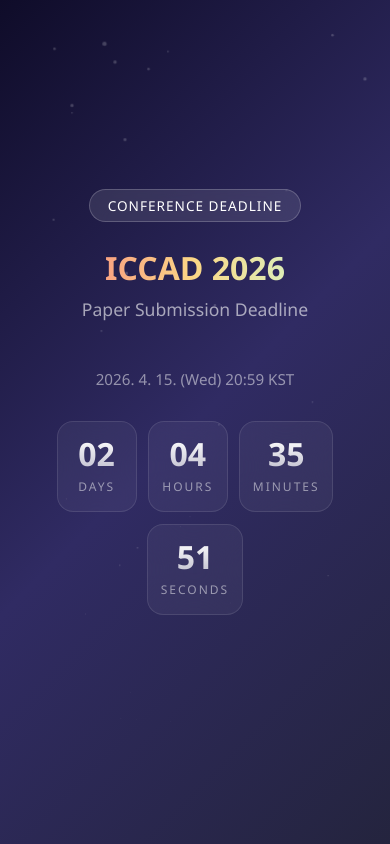
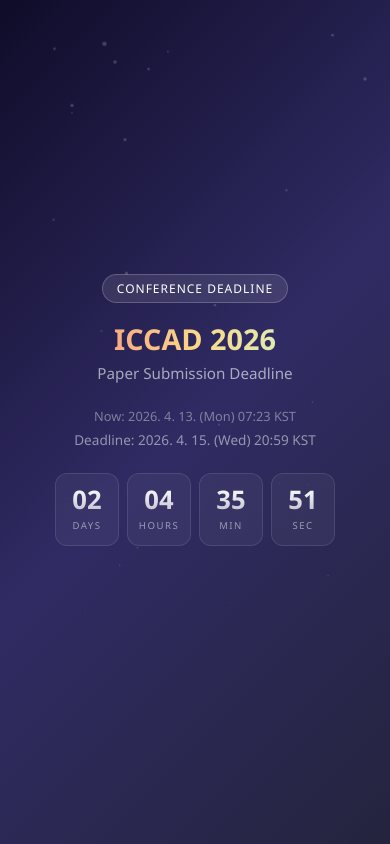
Before and after one commit to HanChangHun/iccad-countdown, a plain HTML site: page index.html in a window 390 px wide. Drawn offline with Linux system fonts and the light colour scheme.

Commit message:
Compact layout for mobile, uniform box width, add current time display

```diff
--- a/index.html
+++ b/index.html
@@ -21,8 +21,8 @@
 
     .container {
       text-align: center;
-      padding: 2rem;
-      max-width: 800px;
+      padding: 1.5rem;
+      max-width: 600px;
       width: 100%;
     }
 
@@ -31,18 +31,18 @@
       background: rgba(255, 255, 255, 0.1);
       border: 1px solid rgba(255, 255, 255, 0.2);
       border-radius: 20px;
-      padding: 6px 18px;
-      font-size: 0.85rem;
+      padding: 5px 14px;
+      font-size: 0.75rem;
       letter-spacing: 1px;
       text-transform: uppercase;
-      margin-bottom: 1.5rem;
+      margin-bottom: 1rem;
       backdrop-filter: blur(10px);
     }
 
     h1 {
-      font-size: 3rem;
+      font-size: 2.2rem;
       font-weight: 700;
-      margin-bottom: 0.5rem;
+      margin-bottom: 0.3rem;
       background: linear-gradient(to right, #f7797d, #FBD786, #C6FFDD);
       -webkit-background-clip: text;
       -webkit-text-fill-color: transparent;
@@ -50,42 +50,47 @@
     }
 
     .subtitle {
-      font-size: 1.1rem;
+      font-size: 0.95rem;
       color: rgba(255, 255, 255, 0.6);
-      margin-bottom: 3rem;
+      margin-bottom: 1.5rem;
     }
 
     .deadline-info {
-      font-size: 0.95rem;
+      font-size: 0.85rem;
       color: rgba(255, 255, 255, 0.5);
-      margin-bottom: 2rem;
+      margin-bottom: 1.5rem;
+    }
+
+    .now-info {
+      font-size: 0.8rem;
+      color: rgba(255, 255, 255, 0.4);
+      margin-bottom: 0.3rem;
     }
 
     .countdown {
       display: flex;
       justify-content: center;
-      gap: 1.2rem;
-      flex-wrap: wrap;
-      margin-bottom: 2.5rem;
+      gap: 0.8rem;
+      margin-bottom: 1.5rem;
     }
 
     .unit {
       background: rgba(255, 255, 255, 0.05);
       border: 1px solid rgba(255, 255, 255, 0.1);
-      border-radius: 16px;
-      padding: 1.5rem 1.2rem;
-      min-width: 110px;
+      border-radius: 12px;
+      padding: 1rem 0;
+      width: 72px;
       backdrop-filter: blur(20px);
       transition: transform 0.3s, box-shadow 0.3s;
     }
 
     .unit:hover {
-      transform: translateY(-4px);
-      box-shadow: 0 8px 30px rgba(247, 121, 125, 0.2);
+      transform: translateY(-3px);
+      box-shadow: 0 6px 20px rgba(247, 121, 125, 0.2);
     }
 
     .unit .number {
-      font-size: 3rem;
+      font-size: 2rem;
       font-weight: 700;
       line-height: 1;
       font-variant-numeric: tabular-nums;
@@ -96,16 +101,15 @@
     }
 
     .unit .label {
-      font-size: 0.75rem;
+      font-size: 0.6rem;
       text-transform: uppercase;
-      letter-spacing: 2px;
+      letter-spacing: 1.5px;
       color: rgba(255, 255, 255, 0.5);
-      margin-top: 0.5rem;
+      margin-top: 0.4rem;
     }
 
-
     .expired {
-      font-size: 2rem;
+      font-size: 1.8rem;
       color: #f7797d;
       animation: pulse 1.5s infinite;
     }
@@ -138,11 +142,11 @@
       100% { transform: translateY(-10vh) scale(1); opacity: 0; }
     }
 
-    @media (max-width: 600px) {
-      h1 { font-size: 2rem; }
-      .unit { min-width: 80px; padding: 1rem 0.8rem; }
-      .unit .number { font-size: 2rem; }
-      .countdown { gap: 0.7rem; }
+    @media (max-width: 400px) {
+      h1 { font-size: 1.8rem; }
+      .unit { width: 64px; padding: 0.8rem 0; }
+      .unit .number { font-size: 1.6rem; }
+      .countdown { gap: 0.5rem; }
     }
   </style>
 </head>
@@ -153,7 +157,8 @@
     <div class="badge">Conference Deadline</div>
     <h1>ICCAD 2026</h1>
     <p class="subtitle">Paper Submission Deadline</p>
-    <p class="deadline-info">2026. 4. 15. (Wed) 20:59 KST</p>
+    <p class="now-info" id="nowInfo"></p>
+    <p class="deadline-info">Deadline: 2026. 4. 15. (Wed) 20:59 KST</p>
 
     <div class="countdown" id="countdown">
       <div class="unit">
@@ -166,22 +171,34 @@
       </div>
       <div class="unit">
         <div class="number" id="minutes">--</div>
-        <div class="label">Minutes</div>
+        <div class="label">Min</div>
       </div>
       <div class="unit">
         <div class="number" id="seconds">--</div>
-        <div class="label">Seconds</div>
+        <div class="label">Sec</div>
       </div>
     </div>
-
   </div>
 
   <script>
-    // ICCAD deadline: 2026-04-15 20:59:00 KST (UTC+9)
     const DEADLINE = new Date('2026-04-15T20:59:00+09:00').getTime();
 
     function pad(n) {
       return String(n).padStart(2, '0');
+    }
+
+    const DAYS_KR = ['Sun', 'Mon', 'Tue', 'Wed', 'Thu', 'Fri', 'Sat'];
+
+    function updateNow() {
+      const now = new Date();
+      const y = now.getFullYear();
+      const m = now.getMonth() + 1;
+      const d = now.getDate();
+      const day = DAYS_KR[now.getDay()];
+      const hh = pad(now.getHours());
+      const mm = pad(now.getMinutes());
+      document.getElementById('nowInfo').textContent =
+        `Now: ${y}. ${m}. ${d}. (${day}) ${hh}:${mm} KST`;
     }
 
     function update() {
@@ -221,6 +238,8 @@
       }
     })();
 
+    updateNow();
+    setInterval(updateNow, 60000);
     update();
   </script>
 </body>
```
